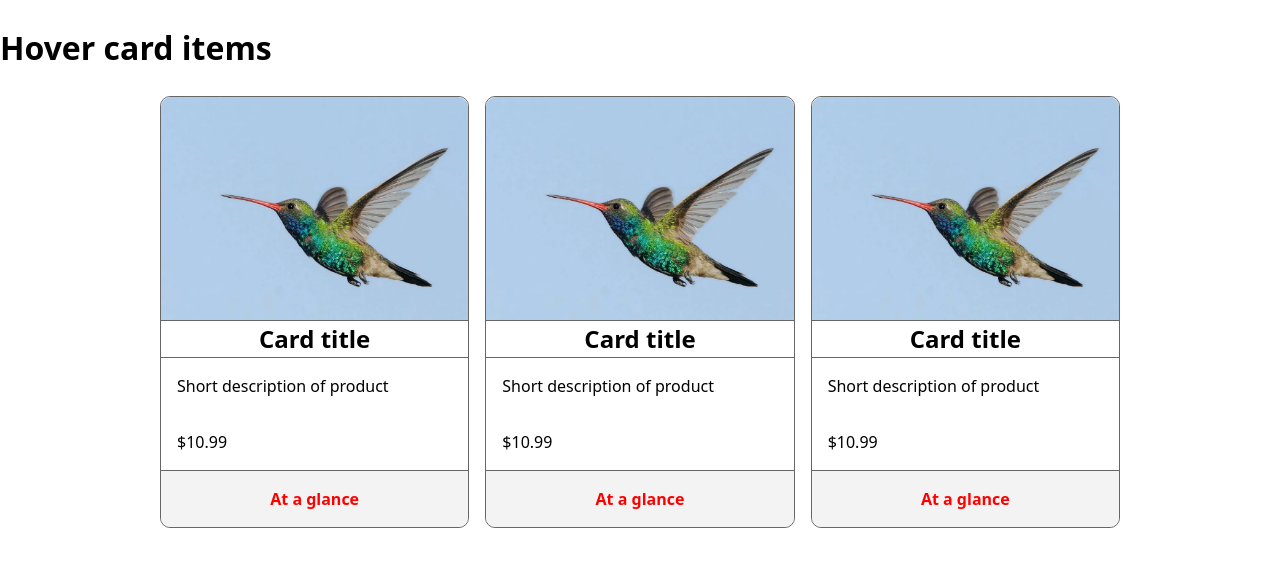
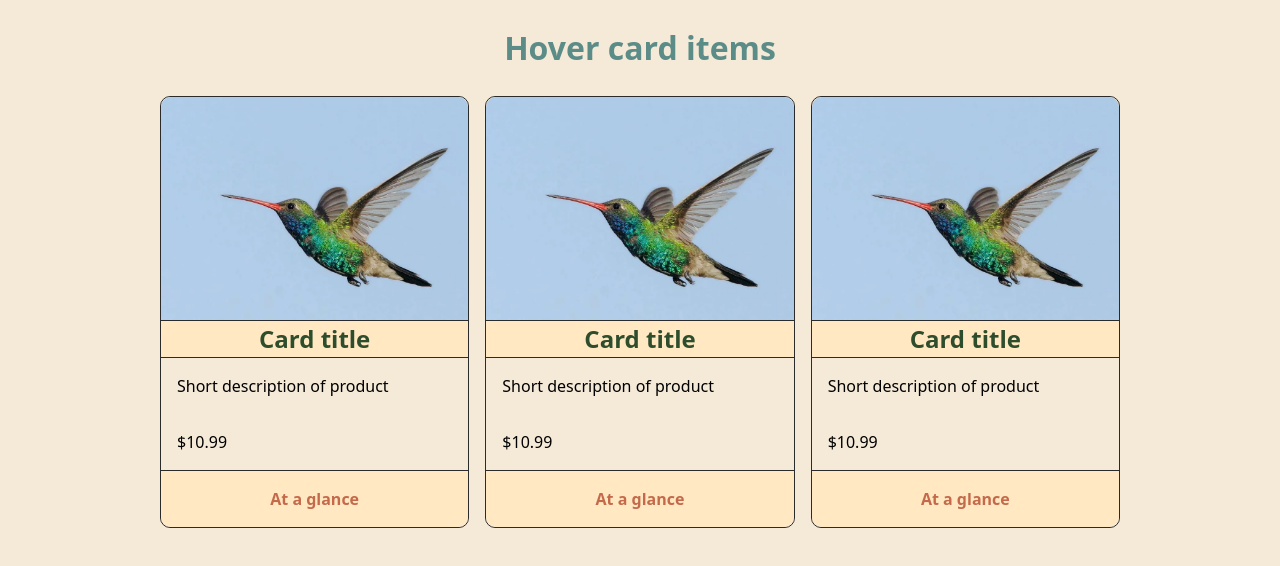
Before and after one commit to good-bean/popover_card, a plain HTML site: page index.html in a window 1280 px wide. Drawn offline with Linux system fonts and the light colour scheme.

Commit message:
Update CSS to include project color scheme
Including color scheme for the project.

```diff
--- a/view-more.css
+++ b/view-more.css
@@ -7,16 +7,19 @@
 body {
     overflow-x: hidden;
     font: 100%/1.5 system-ui, sans-serif;
+    background-color: #f5ead7;
 }
 
 h1 {
-    margin-block: 1.5rem;
+    margin: 1.5rem;
+    text-align: center;
+    color: #5b8c88;
 }
 
 .card-img {
     max-width: 100%;
     border-radius: 10px 10px 0 0;
-    border-bottom: 1px solid #666;
+    border-bottom: 1px solid #2b2b2b;
 }
 
 .card-img-container img {
@@ -47,14 +50,16 @@ h1 {
 }
 
 .card {
-    border: 1px solid #666;
+    border: 1px solid #2b2b2b;
     border-radius: 10px;
     display: grid;
 }
 
-.card h2 {
+.card-title {
     text-align: center;
-    border-bottom: 1px solid #666;
+    border-bottom: 1px solid #2b2b2b;
+    color: #2e4d2d;
+    background-color: #ffe8c2;
 }
 
 .card p {
@@ -74,7 +79,7 @@ h1 {
     padding: 1.2rem;
     border: 1px solid black;
     border-radius: 10px;
-    box-shadow: 5px 5px 5px #999;
+    box-shadow: 5px 5px 5px #2b2b2b;
     opacity: 0;
     transform-origin: top;
 }
@@ -104,14 +109,14 @@ h1 {
 }
 
 .view-details {
-    background: #f3f3f3;
+    background: #ffe8c2;
     border: none;
-    border-top: 1px solid #666;
+    border-top: 1px solid #2b2b2b;
     border-radius: 0 0 10px 10px;
     padding: 1rem 0;
     margin: 0;
     font: inherit;
     font-weight: bold;
-    color: red;
+    color: #c46a4b;
     cursor: pointer;
 }
```
